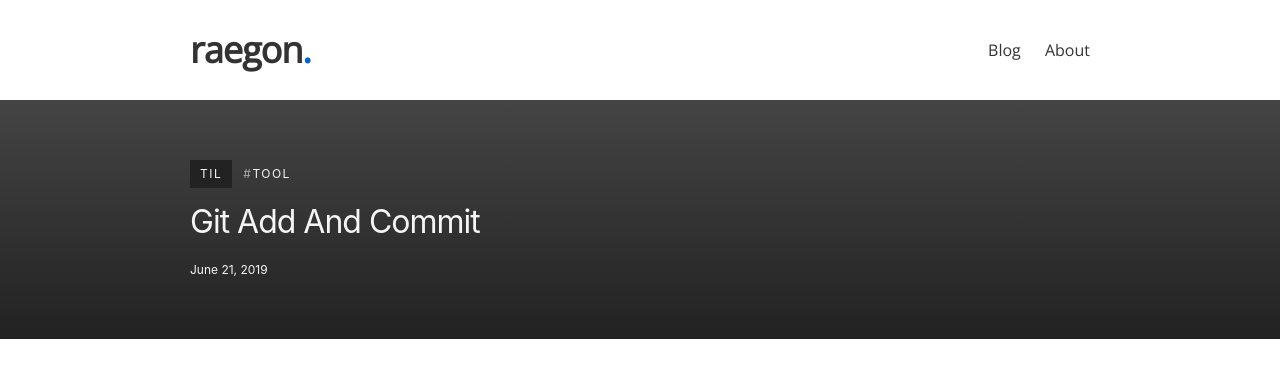
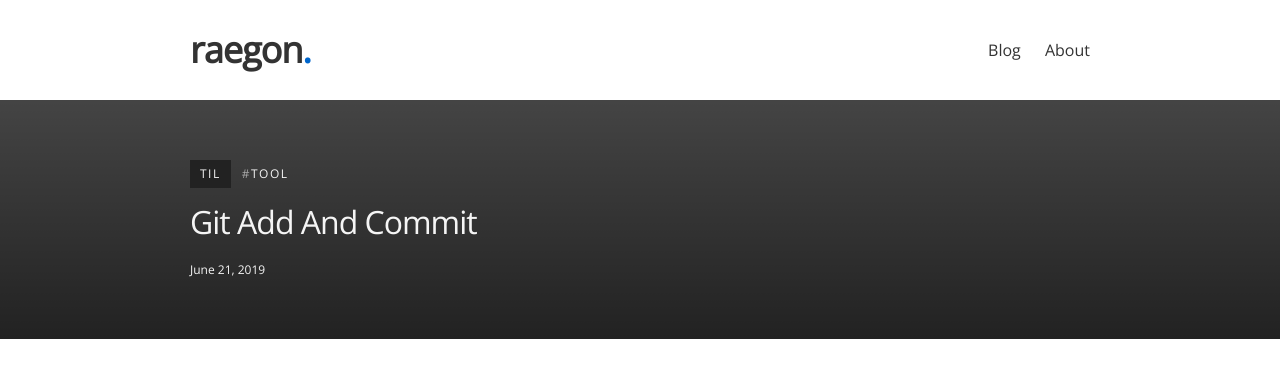
Before and after one commit to raycon/raycon.github.io, a Jekyll site: the page built from _posts/2019-06-21-git-add-and-commit.md, in a window 1280 px wide. Shown: the top 366 px of the page. Built offline with Jekyll 4.4.1, drawn with Linux system fonts in a browser that asks for light colours; comment, search, counter and statistics services are not loaded.

Commit message:
Use Open Sans

```diff
--- a/_sass/minima/_layout.scss
+++ b/_sass/minima/_layout.scss
@@ -187,6 +187,7 @@
   color: #F5F5F5;
   background-color: #444;
   z-index: 20;
+  font-family: "Open Sans", sans-serif;
   margin-bottom: $spacing-unit;
 
   .wrapper {
```
